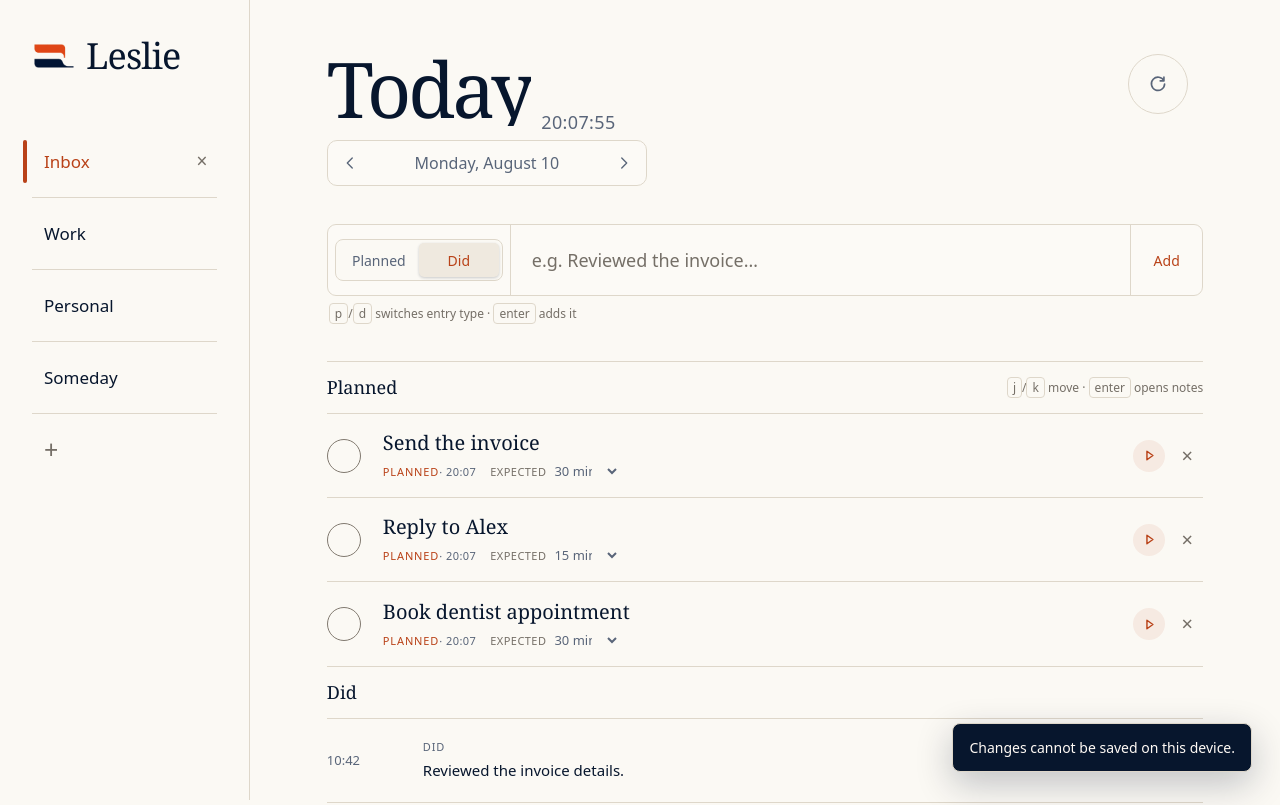
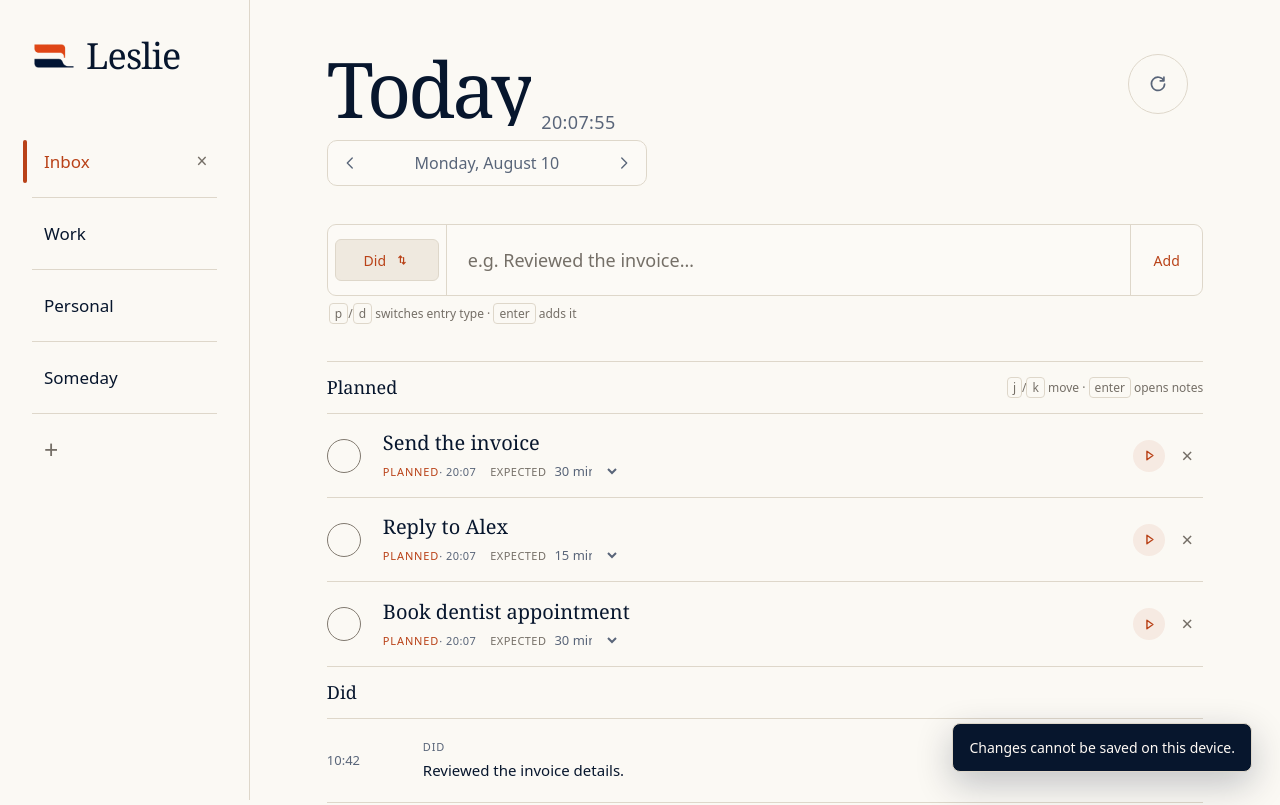
Before and after one commit to thoriqakbar0/leslie, a React (Vite) app: page / in a window 1280 px wide. Shown: the top 805 px of the page. Built offline with nearby package versions, Linux system fonts and the light colour scheme; what chrono-node would draw is missing.

Commit message:
fix(capture): simplify mode toggle

```diff
--- a/src/components/CaptureComposer.tsx
+++ b/src/components/CaptureComposer.tsx
@@ -97,13 +97,14 @@ export function CaptureComposer({
           <button
             aria-keyshortcuts="p d"
             aria-label={`Entry type: ${mode}. Switch to ${mode === "planned" ? "did" : "planned"}`}
-            className={`entry-mode-switch ${mode}`}
+            className="entry-mode-switch"
             onClick={() => onModeChange(mode === "planned" ? "did" : "planned")}
             type="button"
           >
-            <span aria-hidden="true">Planned</span>
-            <span aria-hidden="true">Did</span>
-            <span aria-hidden="true" className="entry-mode-thumb" />
+            <span aria-hidden="true">{mode === "planned" ? "Planned" : "Did"}</span>
+            <svg aria-hidden="true" viewBox="0 0 20 20">
+              <path d="m6 7 2-2 2 2M8 5v8M14 13l-2 2-2-2M12 15V7" />
+            </svg>
           </button>
         </div>
 
--- a/src/index.css
+++ b/src/index.css
@@ -836,44 +836,29 @@ body:has(.notes-sidebar) {
 }
 
 .entry-mode-switch {
-  position: relative;
-  width: 168px;
+  min-width: 104px;
   height: 42px;
-  display: grid;
-  grid-template-columns: 1fr 1fr;
+  display: flex;
   align-items: center;
-  padding: 3px;
+  justify-content: center;
+  gap: 8px;
+  padding-inline: 14px;
   border: 1px solid var(--line);
-  border-radius: 8px;
-  background: var(--paper);
-  color: var(--muted);
+  border-radius: 6px;
+  background: var(--selected);
+  color: var(--accent);
   font-size: 14px;
   cursor: pointer;
 }
 
-.entry-mode-switch > span:not(.entry-mode-thumb) {
-  position: relative;
-  z-index: 1;
-}
-
-.entry-mode-switch.planned > span:first-child,
-.entry-mode-switch.did > span:nth-child(2) {
-  color: var(--accent);
-}
-
-.entry-mode-thumb {
-  position: absolute;
-  inset-block: 3px;
-  inset-inline-start: 3px;
-  width: calc(50% - 3px);
-  border-radius: 5px;
-  background: var(--selected);
-  box-shadow: 0 1px 3px var(--shadow-popover);
-  transition: transform 150ms ease;
-}
-
-.entry-mode-switch.did .entry-mode-thumb {
-  transform: translateX(100%);
+.entry-mode-switch svg {
+  width: 16px;
+  height: 16px;
+  fill: none;
+  stroke: currentColor;
+  stroke-linecap: round;
+  stroke-linejoin: round;
+  stroke-width: 1.5;
 }
 
 .capture-box input {
```
Also changed, not shown: 1 other file (tests, documents, lock files or other folders).
